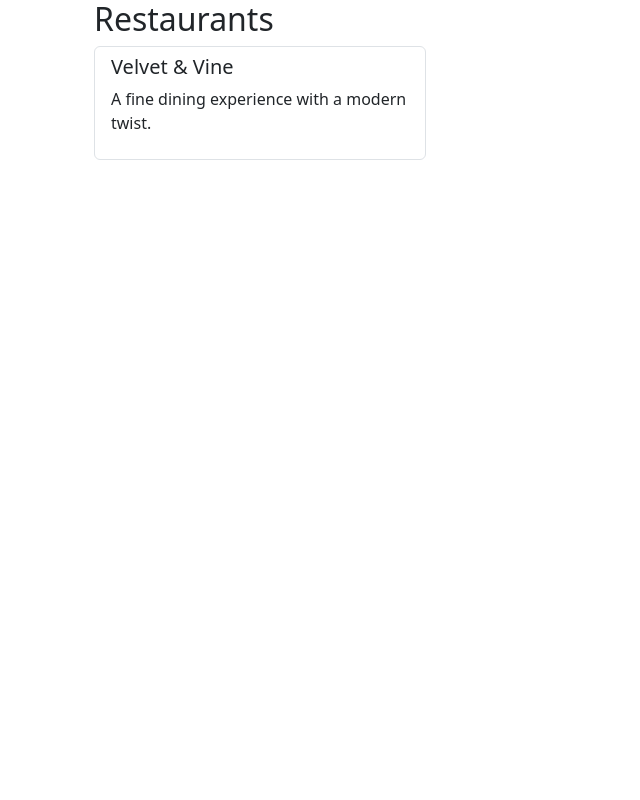
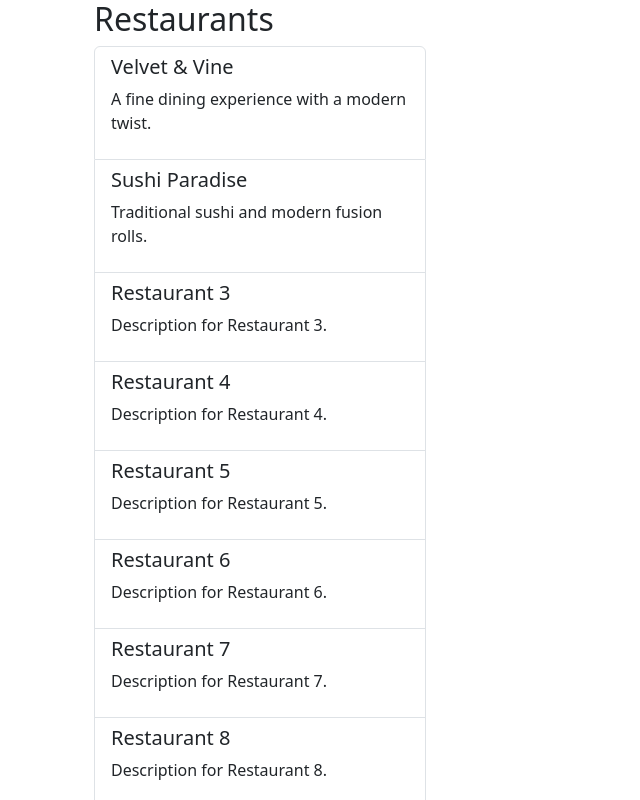
Before and after one commit to sarahizabel7/guestwise-tech-assessment-react, a React (Create React App) app: page / in a window 1280 px wide. Shown: the top 800 px of the page, without its empty margins (0-640 px from the left). Built offline with nearby package versions, Linux system fonts and the light colour scheme; data requests are answered from the project's data file.

Commit message:
fetch and display restaurants and restaurant details

```diff
--- a/src/components/RestaurantDetails.tsx
+++ b/src/components/RestaurantDetails.tsx
@@ -1,44 +1,28 @@
-import React, { useEffect, useState } from "react";
+import React from "react";
 import { Card, Container } from "react-bootstrap";
-import { getRestaurantDetails } from "../services/api";
+import { useRestaurantDetails } from "../hooks";
 
 type RestaurantDetailsProps = {
   restaurantId: number;
 };
 
-type RestaurantDetailsData = {
-  address: string;
-  openingHours: {
-    weekday: string;
-    weekend: string;
-  };
-  reviewScore: number;
-  contactEmail: string;
-};
-
 const RestaurantDetails: React.FC<RestaurantDetailsProps> = ({
   restaurantId,
 }) => {
-  if (!restaurantId) return null;
+  const { restaurantDetails } = useRestaurantDetails(restaurantId);
 
-  const details = {
-    address: "123 Fine St, London",
-    openingHours: {
-      weekday: "12:00 PM - 10:00 PM",
-      weekend: "11:00 AM - 11:00 PM",
-    },
-    reviewScore: 4.7,
-    contactEmail: "info@velvetandvine.co.uk",
-  };
+  if (!restaurantId || !restaurantDetails) return null;
+
+  const { address, reviewScore, contactEmail } = restaurantDetails;
 
   return (
     <Container>
       <Card>
         <Card.Body>
           <Card.Title>Restaurant Details</Card.Title>
-          <Card.Text>Address: {details.address}</Card.Text>
-          <Card.Text>Review Score: {details.reviewScore}</Card.Text>
-          <Card.Text>Contact: {details.contactEmail}</Card.Text>
+          <Card.Text>Address: {address}</Card.Text>
+          <Card.Text>Review Score: {reviewScore}</Card.Text>
+          <Card.Text>Contact: {contactEmail}</Card.Text>
         </Card.Body>
       </Card>
     </Container>
--- a/src/components/RestaurantList.tsx
+++ b/src/components/RestaurantList.tsx
@@ -1,11 +1,6 @@
 import React from "react";
 import { ListGroup, Container } from "react-bootstrap";
-
-type Restaurant = {
-  id: number;
-  name: string;
-  shortDescription: string;
-};
+import { useRestaurants } from "../hooks";
 
 type RestaurantListProps = {
   onRestaurantSelect: (id: number) => void;
@@ -14,25 +9,7 @@ type RestaurantListProps = {
 const RestaurantList: React.FC<RestaurantListProps> = ({
   onRestaurantSelect,
 }) => {
-  const restaurants = [
-    {
-      id: 1,
-      name: "Velvet & Vine",
-      shortDescription: "A fine dining experience with a modern twist.",
-      cuisine: "French",
-      rating: 4.7,
-      details: {
-        id: 1,
-        address: "123 Fine St, London",
-        openingHours: {
-          weekday: "12:00 PM - 10:00 PM",
-          weekend: "11:00 AM - 11:00 PM",
-        },
-        reviewScore: 4.7,
-        contactEmail: "info@gourmetkitchen.com",
-      },
-    },
-  ];
+  const { restaurants } = useRestaurants();
 
   return (
     <Container>
--- /dev/null
+++ b/src/hooks/index.ts
@@ -0,0 +1,2 @@
+export { useRestaurants } from "./useRestaurants";
+export { useRestaurantDetails } from "./useRestaurantDetails";
--- /dev/null
+++ b/src/hooks/useRestaurantDetails.ts
@@ -0,0 +1,23 @@
+import { useEffect, useState } from "react";
+import { getRestaurantDetails } from "../services/api";
+import { RestaurantDetailsData } from "../types";
+
+const useRestaurantDetails = (restaurantId?: number) => {
+  const [restaurantDetails, setRestaurantDetails] =
+    useState<RestaurantDetailsData>();
+
+  useEffect(() => {
+    if (!restaurantId) return;
+
+    const fetchRestaurantDetails = async () => {
+      const response = await getRestaurantDetails(restaurantId);
+      setRestaurantDetails(response.details);
+    };
+
+    fetchRestaurantDetails();
+  }, [restaurantId]);
+
+  return { restaurantDetails };
+};
+
+export { useRestaurantDetails };
--- /dev/null
+++ b/src/hooks/useRestaurants.ts
@@ -0,0 +1,20 @@
+import { useEffect, useState } from "react";
+import { getRestaurants } from "../services/api";
+import { Restaurant } from "../types";
+
+const useRestaurants = () => {
+  const [restaurants, setRestaurants] = useState<Restaurant[]>([]);
+
+  useEffect(() => {
+    const fetchRestaurants = async () => {
+      const response = await getRestaurants();
+      setRestaurants(response);
+    };
+
+    fetchRestaurants();
+  }, []);
+
+  return { restaurants };
+};
+
+export { useRestaurants };
--- a/src/services/api.ts
+++ b/src/services/api.ts
@@ -1,9 +1,11 @@
-export const getRestaurants = async () => {
+import { Restaurant } from "../types";
+
+export const getRestaurants = async (): Promise<Restaurant[]> => {
   const response = await fetch("http://localhost:3001/restaurants");
   return response.json();
 };
 
-export const getRestaurantDetails = async (id: number) => {
+export const getRestaurantDetails = async (id: number): Promise<Restaurant> => {
   const response = await fetch(`http://localhost:3001/restaurants/${id}`);
   return response.json();
 };
--- /dev/null
+++ b/src/types/index.ts
@@ -0,0 +1 @@
+export type { Restaurant, RestaurantDetailsData } from "./restaurant";
```
Also changed, not shown: src/types/restaurant.ts (added, +20 -0 lines).
